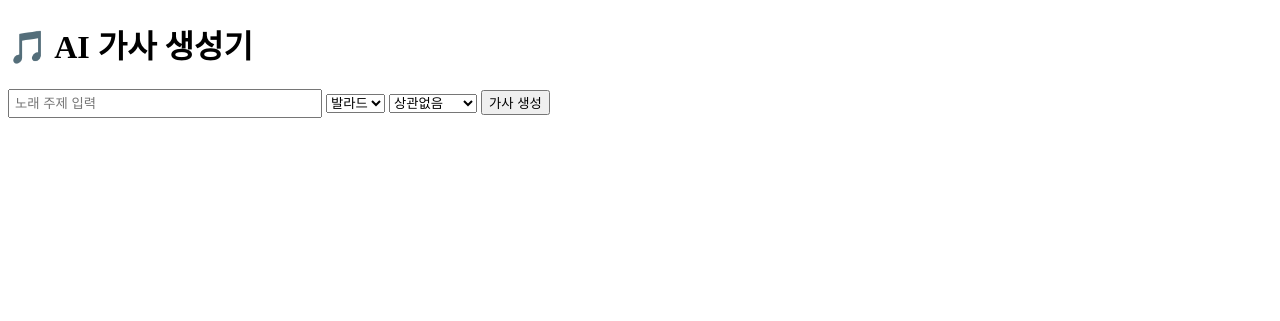
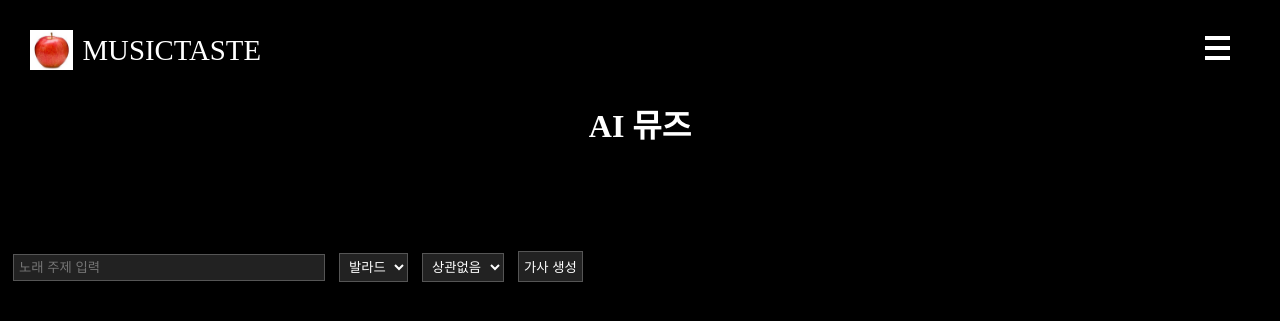
Before and after one commit to ddasil/Mazinger-Z, a Django app: page /lyrics/generate/ in a window 1280 px wide. Shown: the top 321 px of the page. Run offline with Django 5.2, Linux system fonts and the light colour scheme.

Commit message:
가사 생성AI html 일부 적용

```diff
--- a/config/settings.py
+++ b/config/settings.py
@@ -38,7 +38,7 @@ INSTALLED_APPS = [
     "django.contrib.messages",
     "django.contrib.staticfiles",
     "main", # main 화면 추가
-    'lyricsgen', #openapi
+    'lyricsgen', #openapi를 활용한 가사생성
 ]
 
 MIDDLEWARE = [
--- a/lyricsgen/templates/lyricsgen/lyrics.html
+++ b/lyricsgen/templates/lyrics.html
@@ -1,9 +1,23 @@
+{% load static %}
+
 <!DOCTYPE html>
 <html lang="ko">
 <head>
     <meta charset="UTF-8">
     <title>AI 가사 생성기</title>
     <style>
+        body {
+            background-color: #000;  /* 배경을 어둡게 */
+            }
+
+        input, select, button {
+            color: white;
+            background-color: #222;
+            border: 1px solid #555;
+            padding: 5px;
+            margin: 5px;
+        }
+
         .modal {
           position: fixed;
           top: 10%;
@@ -33,14 +47,116 @@
           z-index: 999;
           display: none;
         }
+        .logo-box {
+        position: fixed;
+        top: 30px;
+        left: 30px;
+        z-index: 1000;
+        display: flex;
+        align-items: center;
+        }
+
+        .logo-box a {
+        color: #fff;
+        text-decoration: none;
+        display: flex;
+        align-items: center;
+        }
+
+        #logo-image {
+        height: 40px;
+        }
+
+        #logo-text {
+        font-size: 1.8rem;
+        margin-left: 10px;
+        color: white;
+        }
+
+        .nav-icon {
+        position: fixed;
+        top: 30px;
+        right: 50px;
+        z-index: 1000;
+        cursor: pointer;
+        }
+
+        .nav-icon span {
+        display: block;
+        height: 4px;
+        background: white;
+        margin: 6px 0;
+        width: 25px;
+        }
+
+        .side-menu {
+        position: fixed;
+        right: -50%;
+        top: 0;
+        width: 50%;
+        height: 100%;
+        background: #000;
+        color: white;
+        display: flex;
+        align-items: center;
+        justify-content: center;
+        transition: right 0.5s ease;
+        z-index: 999;
+        }
+
+        .wrapper.nav-open .side-menu {
+        right: 0;
+        }
+
+        .side-menu ul {
+        list-style: none;
+        text-align: right;
+        }
+
+        .side-menu li {
+        font-size: 2rem;
+        padding: 20px 0;
+        cursor: pointer;
+        }
+
+        .side-menu li:hover {
+        color: #60a5fa;
+        }
       </style>
 
 </head>
 <body>
-    <h1>🎵 AI 가사 생성기</h1>
+    <div class="wrapper">
+        <!-- ✅ 로고 -->
+        <div class="logo-box" id="logoBox">
+          <a href="#">
+            <img id="logo-image" src="{% static 'apple.png' %}">
+            <span id="logo-text">MUSICTASTE</span>
+          </a>
+        </div>
+
+        <!-- ✅ 햄버거 메뉴 아이콘 -->
+        <div class="nav-icon" id="navIcon">
+          <span></span>
+          <span></span>
+          <span></span>
+        </div>
+
+        <!-- ✅ 사이드 메뉴 -->
+        <nav class="side-menu">
+          <ul>
+            <li data-target="section1">Home</li>
+            <li data-target="section2">Works</li>
+            <li data-target="section3">About</li>
+            <li data-target="section4">Contact</li>
+            <li data-target="section5">Hire us</li>
+          </ul>
+        </nav>
+
+        <h1 style="margin-top: 100px; text-align: center; color: white;">AI 뮤즈</h1>
 
     <!-- 입력 폼 -->
-    <form method="POST" action="{% url 'generate_lyrics' %}">
+    <form method="POST" action="{% url 'generate_lyrics' %}" style="margin-top: 100px;">
         {% csrf_token %}
         <input type="text" name="prompt" placeholder="노래 주제 입력" required style="width:300px; padding:5px;">
 
@@ -56,11 +172,11 @@
 
         <select name="language" required>
             <option value="none">상관없음</option>
-            <option value="korean">한국어 위주</option>
-            <option value="english">영어 위주</option>
-            <option value="japanese">일본어 위주</option>
-            <option value="chinese">중국어 위주</option>
-            <option value="thai">태국어 위주</option>
+            <option value="korean">한국어</option>       <!-- Korean -->
+            <option value="english">English</option>     <!-- English -->
+            <option value="japanese">日本語</option>      <!-- Japanese -->
+            <option value="chinese">中文</option>         <!-- Chinese -->
+            <option value="thai">ไทย</option>            <!-- Thai -->
         </select>
 
 
@@ -75,18 +191,18 @@
 
     <!-- 🎤 왼쪽: 가사 출력 -->
     <div style="flex: 1;">
-        <h2>🎤 "{{ title }}"</h2>
-        <p><strong>주제:</strong> {{ prompt }} / <strong>스타일:</strong> {{ style }} / <strong>언어:</strong> {{ language }}</p>
+        <h2 style="color: white;">🎤 "{{ title }}"</h2>
+        <p style="color: white;"><strong>주제:</strong> {{ prompt }} / <strong>스타일:</strong> {{ style }} / <strong>언어:</strong> {{ language }}</p>
         <pre style="background:#f0f0f0; padding:10px;">{{ lyrics }}</pre>
     </div>
 
 
     <!-- 🎨 오른쪽: 앨범 이미지 + 다운로드 -->
     <div style="flex: 1; text-align: center;">
-        <h3>🎨 앨범 이미지</h3>
+        <h3 style="color: white;">🎨 앨범 이미지</h3>
         <img src="{{ new_lyrics.image_file.url }}" width="256" style="border-radius: 8px;"><br>
-        <a href="{{ new_lyrics.image_file.url }}" download style="color:blue;">📥 이미지 다운로드</a>
-        <p>⏱ 생성 시간: {{ elapsed_time }}초</p>
+        <a href="{{ new_lyrics.image_file.url }}" download style="color:rgb(110, 110, 223);" style="color: white;">📥 이미지 다운로드</a>
+        <p style="color: white;">⏱ 생성 시간: {{ elapsed_time }}초</p>
     </div>
 
 </div>
@@ -139,6 +255,8 @@
 <!-- 배경 어둡게 -->
 <div id="modalBackdrop" style="display:none;" onclick="closeModal()"></div>
 
+
+<!-- 자바스크립트 -->
 <script>
     function showLyricsModal(title, lyrics) {
       const modal = document.getElementById("lyricsModal");
@@ -173,7 +291,22 @@
         closeModal();
       }
     });
-  </script>
+
+
+    const navIcon = document.getElementById('navIcon');
+    const wrapper = document.querySelector('.wrapper');
+    const menuLinks = document.querySelectorAll('.side-menu li');
+
+    navIcon.addEventListener('click', () => {
+        wrapper.classList.toggle('nav-open');
+    });
+
+    menuLinks.forEach(link => {
+        link.addEventListener('click', () => {
+        wrapper.classList.remove('nav-open');
+        });
+    });
+</script>
 
 
 
--- a/lyricsgen/views.py
+++ b/lyricsgen/views.py
@@ -15,7 +15,7 @@ client = OpenAI(api_key=os.getenv('OPENAI_API_KEY'))
 # /lyrics/ 메인 페이지 (입력 폼 + 최근 생성된 가사 목록)
 def lyrics_home(request):
     all_lyrics = GeneratedLyrics.objects.order_by('-created_at')[:5]
-    return render(request, 'lyricsgen/lyrics.html', {
+    return render(request, 'lyrics.html', {
         'all_lyrics': all_lyrics
     })
 
@@ -111,7 +111,7 @@ Please provide the result in the format:
         new_lyrics.save()
 
         # 6. 결과를 템플릿에 넘겨서 출력
-        return render(request, 'lyricsgen/lyrics.html', {
+        return render(request, 'lyrics.html', {
             'prompt': prompt,              # 입력 주제
             'style': style,                # 입력 스타일
             'lyrics': lyrics,              # 생성 가사
@@ -126,4 +126,4 @@ Please provide the result in the format:
         })
 
     # GET 요청이면 입력 폼만 보여줌
-    return render(request, 'lyricsgen/lyrics.html')
+    return render(request, 'lyrics.html')
```
Also changed, not shown: db.sqlite3, lyricsgen/static/apple.png (added), media/album_covers/10e3bd1e-3738-4940-851c-aa358ab0865d.png (added), media/album_covers/1cda8fd8-a4b9-4d21-905e-e94fbf0a56a0.png (added), media/album_covers/4da6fbc0-fd36-4ac0-8ea2-17461501c76e.png (added), media/album_covers/68f7cda9-5d22-4388-8e2b-94bfbe35be50.png (added), media/album_covers/b0a8f01c-4d5b-43c3-ac7d-b89b38916891.png (added), 5 other files.
